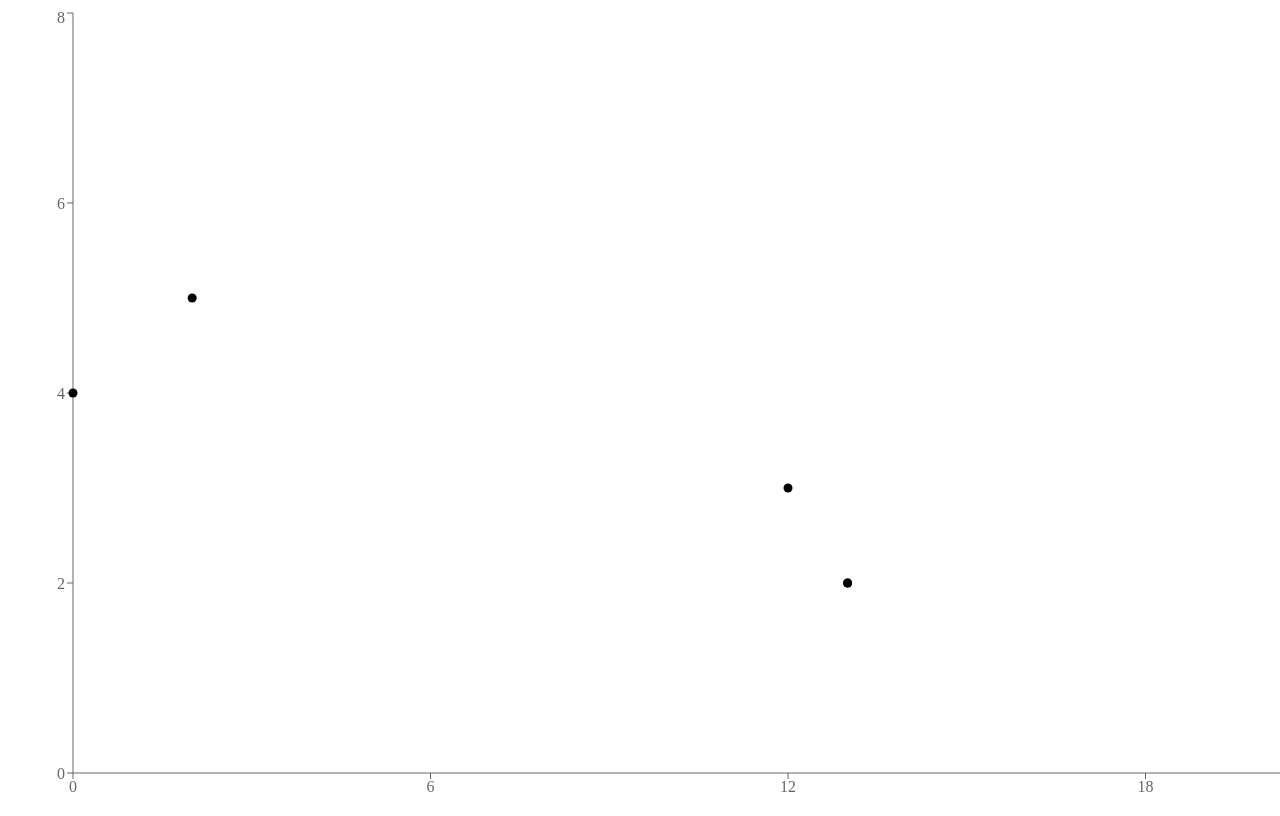
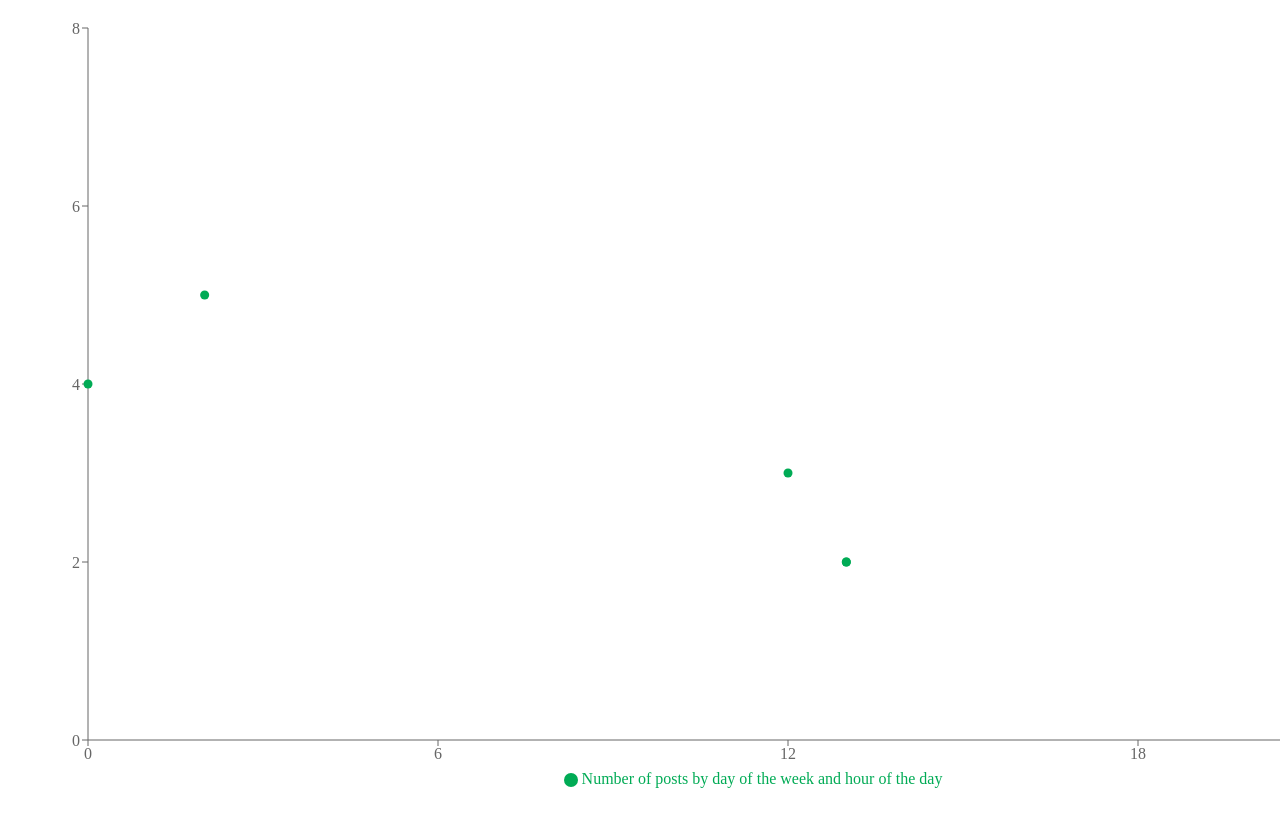
Before and after one commit to aDelort/social-posts, a React (Create React App) app: page / in a window 1280 px wide. Shown: the top 816 px of the page. Built offline with nearby package versions, Linux system fonts and the light colour scheme.

Commit message:
Improve punch card style

```diff
--- a/src/PostsChart.tsx
+++ b/src/PostsChart.tsx
@@ -1,8 +1,9 @@
 import React from 'react'
 import {
-  ResponsiveContainer,
+  Legend,
   Scatter,
   ScatterChart,
+  Tooltip,
   XAxis,
   YAxis,
   ZAxis,
@@ -28,13 +29,27 @@ export const PostsChart: React.FC = () => {
   }))
 
   return (
-    <ResponsiveContainer id="posts-chart" width={1500} height={800}>
-      <ScatterChart>
-        <XAxis type="number" dataKey="x" name="Hour of the day" />
-        <YAxis type="number" dataKey="y" name="Day of the week" />
-        <ZAxis type="number" dataKey="z" name="Number of posts" />
-        <Scatter name="Number of posts" data={socialPostCounts} />
-      </ScatterChart>
-    </ResponsiveContainer>
+    <ScatterChart
+      id="posts-chart"
+      width={1500}
+      height={800}
+      margin={{
+        top: 20,
+        right: 20,
+        bottom: 20,
+        left: 20,
+      }}
+    >
+      <XAxis type="number" dataKey="x" name="Hour of the day" />
+      <YAxis type="number" dataKey="y" name="Day of the week" />
+      <ZAxis type="number" dataKey="z" name="Number of posts" />
+      <Tooltip cursor={{ strokeDasharray: '3 3' }} />
+      <Legend />
+      <Scatter
+        name="Number of posts by day of the week and hour of the day"
+        data={socialPostCounts}
+        fill="rgb(0,171,85)"
+      />
+    </ScatterChart>
   )
 }
```
